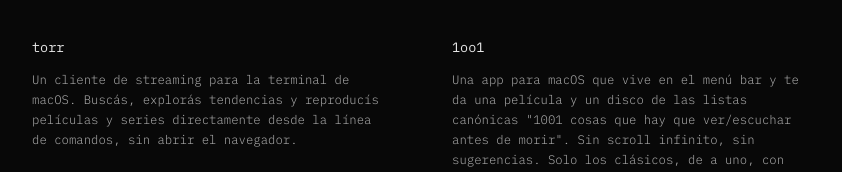
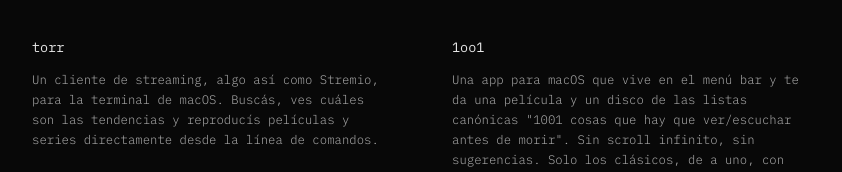
Before and after one commit to amarazzi/axel-is-bored, a Next.js app: page /projects in a window 1280 px wide. Shown: the part 237-409 px from the top of the page, without its empty margins (218-1060 px from the left). Built offline with nearby package versions, Linux system fonts and the light colour scheme.

Commit message:
fix: update torr description copy

```diff
--- a/src/data/projects.ts
+++ b/src/data/projects.ts
@@ -7,7 +7,7 @@
     tagline: "Un Stremio para la terminal.",
     tagline_en: "A Stremio for the terminal.",
     description:
-      "Un cliente de streaming para la terminal de macOS. Buscás, explorás tendencias y reproducís películas y series directamente desde la línea de comandos, sin abrir el navegador.",
+      "Un cliente de streaming, algo así como Stremio, para la terminal de macOS. Buscás, ves cuáles son las tendencias y reproducís películas y series directamente desde la línea de comandos.",
     description_en:
       "A terminal streaming client for macOS. Search, browse trending content and stream movies and TV shows directly from the command line, without opening a browser.",
     techStack: ["Go", "Bubbletea", "SQLite"],
```
